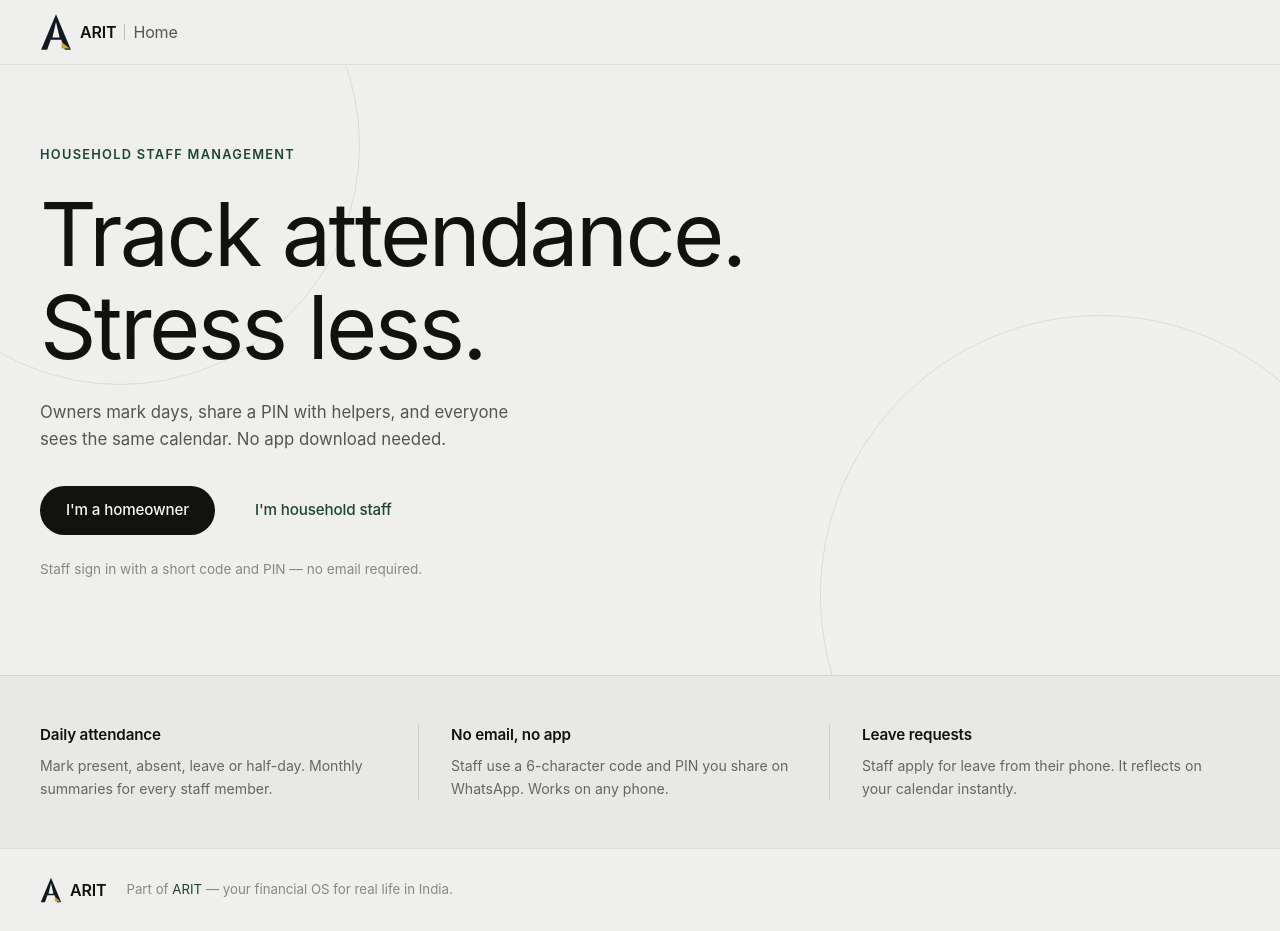
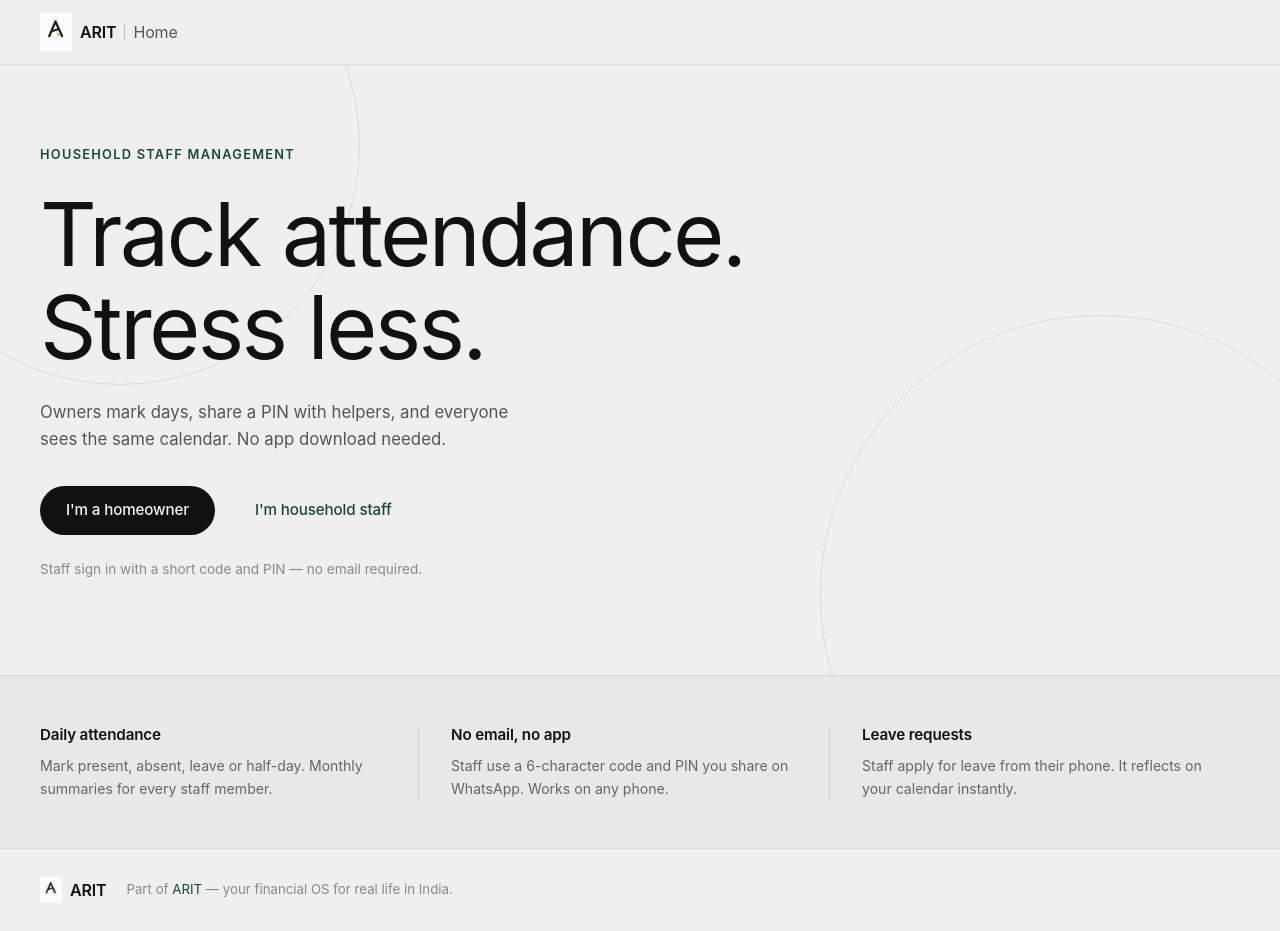
Before and after one commit to shreyanshtripathi102019/househelp-tracker, a Next.js app: page / in a window 1280 px wide. Built offline with nearby package versions, Linux system fonts and the light colour scheme.

Commit message:
logo: use real arit-logo.png instead of SVG placeholder

```diff
--- a/app/page.js
+++ b/app/page.js
@@ -7,7 +7,7 @@ export default function HomePage() {
       <header className="lp-nav">
         <div className="lp-nav-inner">
           <Link href="/" className="lp-logo" aria-label="ARIT Home">
-            <img src="/arit-logo.svg" alt="" width={32} height={38} className="lp-logo-img" />
+            <img src="/arit-logo.png" alt="" width={32} height={38} className="lp-logo-img" />
             <span className="lp-wordmark">ARIT</span>
             <span className="lp-nav-sep" aria-hidden="true" />
             <span className="lp-nav-product">Home</span>
@@ -71,7 +71,7 @@ export default function HomePage() {
       <footer className="lp-footer">
         <div className="lp-footer-inner">
           <Link href="https://arit.co.in" className="lp-logo" target="_blank" rel="noopener noreferrer">
-            <img src="/arit-logo.svg" alt="" width={22} height={26} className="lp-logo-img" />
+            <img src="/arit-logo.png" alt="" width={22} height={26} className="lp-logo-img" />
             <span className="lp-wordmark">ARIT</span>
           </Link>
           <p className="lp-footer-text">
```
Also changed, not shown: public/arit-logo.png (added).
